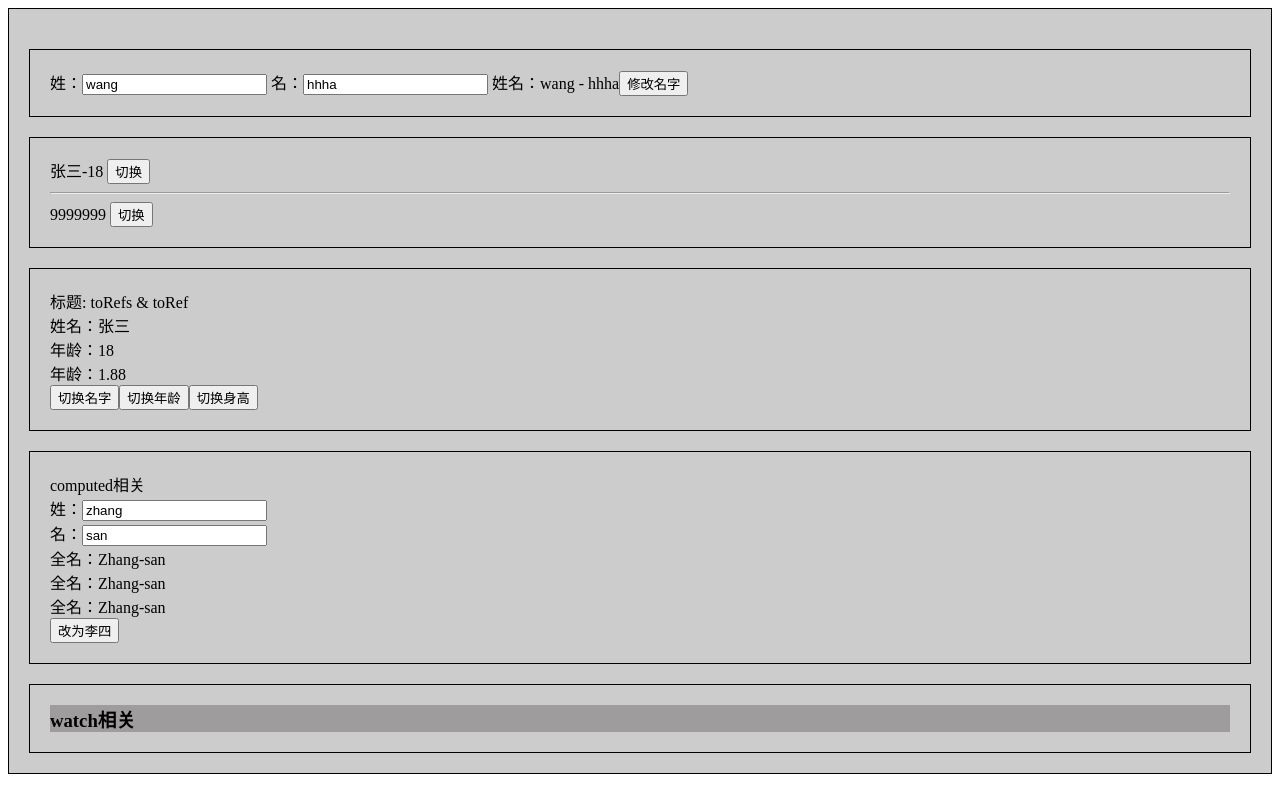
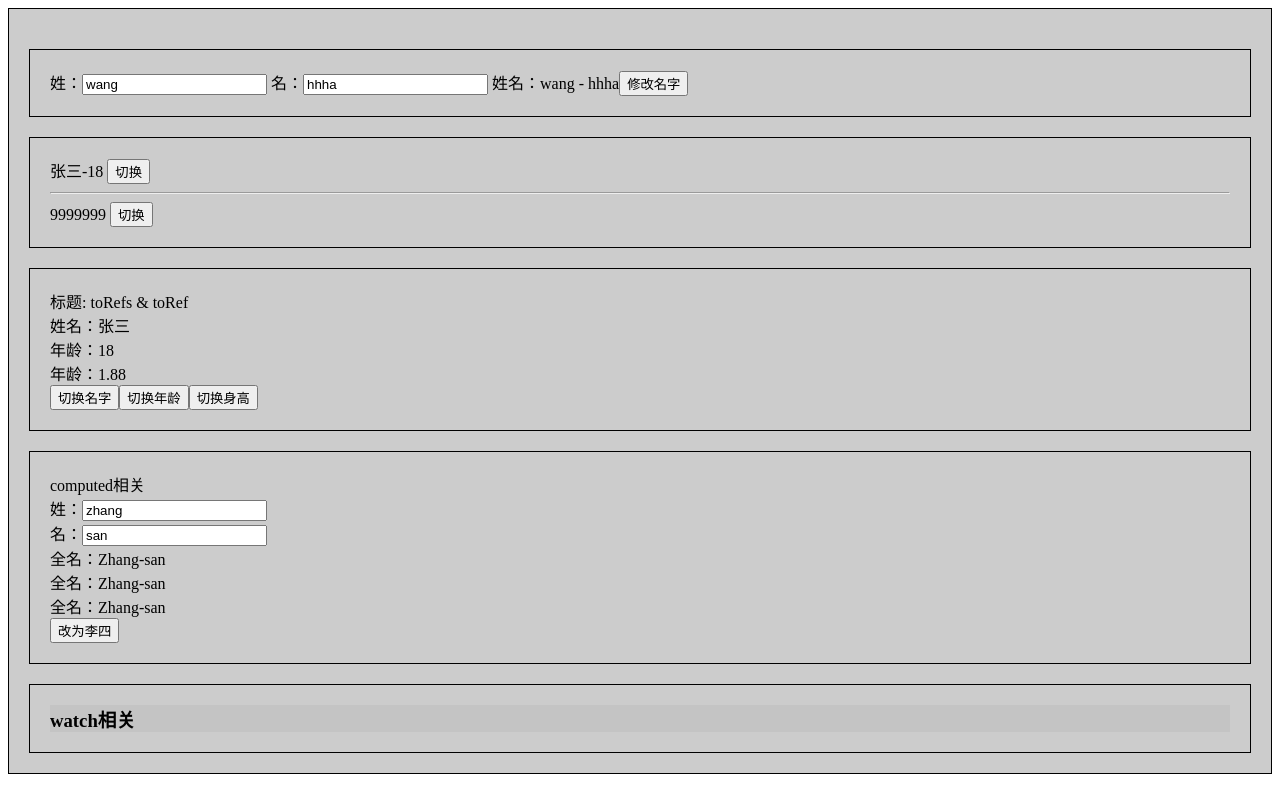
Before and after one commit to xiaodongxier/vue3_vite_ts_202401, a Vue app: page / in a window 1280 px wide. Built offline with nearby package versions, Linux system fonts and the light colour scheme.

Commit message:
note-sync syncing

```diff
--- a/src/App.vue
+++ b/src/App.vue
@@ -57,6 +57,6 @@ export default {
 }
 h3 {
   margin: 0;
-  background: #0a00003c;
+  background: #0a00000a;
 }
 </style>
```
